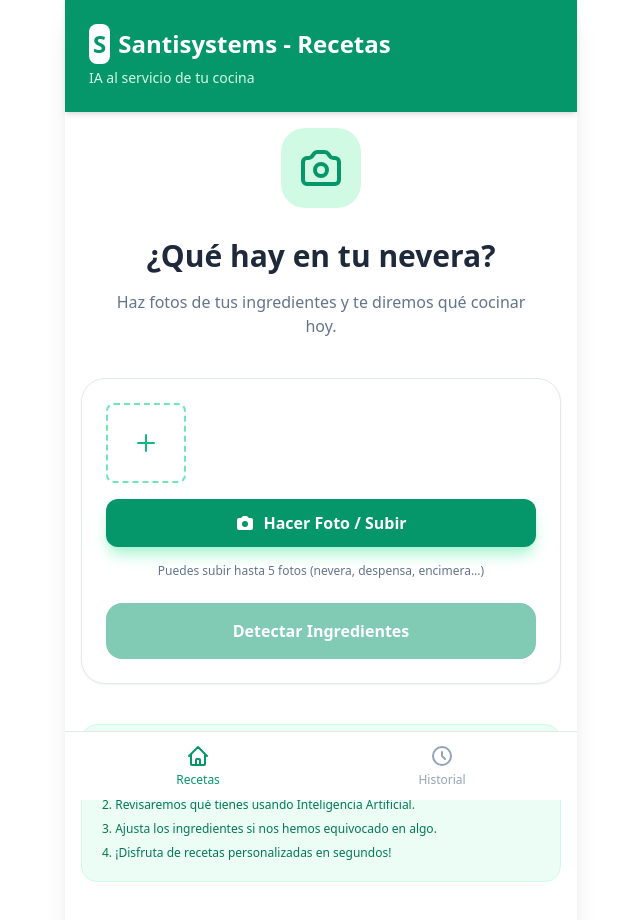
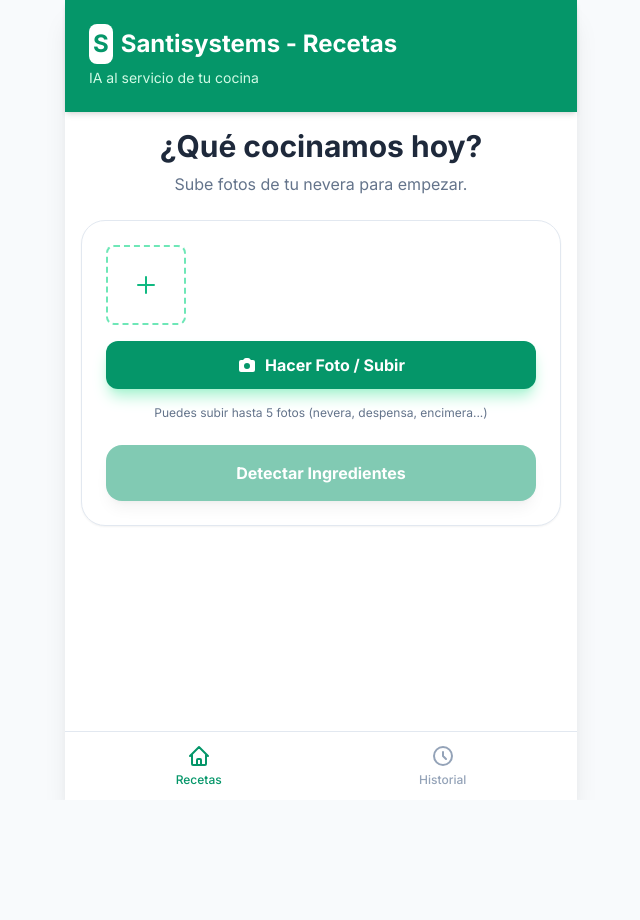
Before and after one commit to santibernabebb-gif/recetas, a React (Vite) app in the folder recetas/: page / in a window 1280 px wide. Shown: the top 920 px of the page, without its empty margins (319-959 px from the left). After the commit the page ends 800 px from the top, so only its background shows below. Built offline with nearby package versions, Linux system fonts and the light colour scheme.

Commit message:
Add files via upload

```diff
--- a/recetas/App.tsx
+++ b/recetas/App.tsx
@@ -27,7 +27,6 @@ const App: React.FC = () => {
   const [history, setHistory] = useState<HistoryItem[]>([]);
   const [error, setError] = useState<string | null>(null);
 
-  // Load history from localStorage
   useEffect(() => {
     const saved = localStorage.getItem('santisystems_history');
     if (saved) setHistory(JSON.parse(saved));
@@ -45,29 +44,21 @@ const App: React.FC = () => {
     localStorage.setItem('santisystems_history', JSON.stringify(updated));
   };
 
-  const removeHistoryItem = (id: string) => {
-    const updated = history.filter(item => item.id !== id);
-    setHistory(updated);
-    localStorage.setItem('santisystems_history', JSON.stringify(updated));
-  };
-
-  const clearHistory = () => {
-    setHistory([]);
-    localStorage.removeItem('santisystems_history');
-  };
-
   const handleAnalyze = async () => {
     if (images.length === 0) return;
     setLoading(true);
-    setLoadingMsg('Analizando fotos para detectar ingredientes...');
+    setLoadingMsg('Analizando fotos...');
     setError(null);
     try {
       const detected = await analyzeIngredients(images);
       setDetectedIngredients(detected);
       setEditingIngredients(true);
     } catch (err: any) {
+      if (err.message === "API_KEY_MISSING") {
+        setError("Falta configurar la clave API en Cloudflare/Entorno.");
+      } else {
         setError('Error al analizar imágenes. Por favor, intenta de nuevo.');
-      console.error(err);
+      }
     } finally {
       setLoading(false);
     }
@@ -76,7 +67,7 @@ const App: React.FC = () => {
   const handleGenerate = async () => {
     if (detectedIngredients.length === 0) return;
     setLoading(true);
-    setLoadingMsg('Creando recetas deliciosas para ti...');
+    setLoadingMsg('Creando recetas...');
     setError(null);
     try {
       const generated = await generateRecipes(detectedIngredients, preferences);
@@ -84,8 +75,7 @@ const App: React.FC = () => {
       saveToHistory(detectedIngredients, generated);
       setEditingIngredients(false);
     } catch (err: any) {
-      setError('Error al generar recetas. Intenta simplificar los filtros.');
-      console.error(err);
+      setError('Error al generar recetas. Intenta de nuevo.');
     } finally {
       setLoading(false);
     }
@@ -119,24 +109,17 @@ const App: React.FC = () => {
   return (
     <Layout activeTab={activeTab} setActiveTab={setActiveTab}>
       {activeTab === 'main' ? (
-        <div className="space-y-8 animate-in fade-in duration-500">
+        <div className="space-y-8 animate-in">
           {loading ? (
             <div className="flex flex-col items-center justify-center py-20 space-y-6">
-              <div className="relative">
-                <div className="w-20 h-20 border-4 border-emerald-100 border-t-emerald-600 rounded-full animate-spin"></div>
-                <div className="absolute inset-0 flex items-center justify-center">
-                  <svg xmlns="http://www.w3.org/2000/svg" className="h-8 w-8 text-emerald-600" fill="none" viewBox="0 0 24 24" stroke="currentColor">
-                    <path strokeLinecap="round" strokeLinejoin="round" strokeWidth={2} d="M12 6.253v13m0-13C10.832 5.477 9.246 5 7.5 5S4.168 5.477 3 6.253v13C4.168 18.477 5.754 18 7.5 18s3.332.477 4.5 1.253m0-13C13.168 5.477 14.754 5 16.5 5c1.747 0 3.332.477 4.5 1.253v13C19.832 18.477 18.247 18 16.5 18c-1.746 0-3.332.477-4.5 1.253" />
-                  </svg>
-                </div>
-              </div>
-              <p className="text-lg font-bold text-slate-700 animate-pulse text-center px-6">{loadingMsg}</p>
+              <div className="w-16 h-16 border-4 border-emerald-100 border-t-emerald-600 rounded-full animate-spin"></div>
+              <p className="text-lg font-bold text-slate-700 animate-pulse">{loadingMsg}</p>
             </div>
           ) : recipes.length > 0 ? (
             <div className="space-y-6">
               <div className="flex items-center justify-between">
                 <h2 className="text-2xl font-bold text-slate-800">Recetas Sugeridas</h2>
-                <button onClick={resetAll} className="text-emerald-600 font-bold text-sm bg-emerald-50 px-3 py-1.5 rounded-lg hover:bg-emerald-100 transition-colors">
+                <button onClick={resetAll} className="text-emerald-600 font-bold text-sm bg-emerald-50 px-3 py-1.5 rounded-lg">
                   Nueva búsqueda
                 </button>
               </div>
@@ -146,147 +129,84 @@ const App: React.FC = () => {
             </div>
           ) : editingIngredients ? (
             <div className="space-y-6">
-              <div className="flex items-center justify-between">
-                <h2 className="text-lg font-bold text-slate-800">Confirmar Ingredientes</h2>
-                <button onClick={resetAll} className="text-red-500 font-bold text-xs bg-red-50 px-2 py-1 rounded-md hover:bg-red-100 transition-colors">
-                  Cancelar / Nueva foto
-                </button>
-              </div>
-
               <div className="bg-white border border-slate-200 rounded-2xl p-5 shadow-sm space-y-4">
+                <h2 className="font-bold text-slate-800">Ingredientes detectados</h2>
                 <div className="flex flex-wrap gap-2">
                   {detectedIngredients.map((ing, idx) => (
-                    <span key={idx} className="bg-emerald-50 text-emerald-700 px-3 py-1.5 rounded-full text-sm font-medium flex items-center gap-2 border border-emerald-100">
+                    <span key={idx} className="bg-emerald-50 text-emerald-700 px-3 py-1 rounded-full text-sm font-medium flex items-center gap-2">
                       {ing}
-                      <button onClick={() => removeIngredient(idx)} className="hover:text-emerald-900 font-bold text-lg leading-none">×</button>
+                      <button onClick={() => removeIngredient(idx)} className="font-bold text-lg leading-none">×</button>
                     </span>
                   ))}
                 </div>
-
                 <div className="flex gap-2">
                   <input
                     type="text"
                     value={newIngredient}
                     onChange={(e) => setNewIngredient(e.target.value)}
-                    placeholder="Añadir manual..."
-                    className="flex-1 border border-slate-200 rounded-xl px-4 py-2 text-sm focus:ring-2 focus:ring-emerald-500 outline-none"
+                    placeholder="Añadir..."
+                    className="flex-1 border border-slate-200 rounded-xl px-4 py-2 text-sm outline-none focus:ring-2 focus:ring-emerald-500"
                     onKeyDown={(e) => e.key === 'Enter' && addIngredient()}
                   />
-                  <button onClick={addIngredient} className="bg-slate-100 text-slate-600 px-4 py-2 rounded-xl text-sm font-bold">Añadir</button>
+                  <button onClick={addIngredient} className="bg-slate-100 px-4 py-2 rounded-xl text-sm font-bold">Añadir</button>
                 </div>
               </div>
 
               <div className="bg-white border border-slate-200 rounded-2xl p-5 shadow-sm space-y-4">
-                <h2 className="text-lg font-bold text-slate-800">Preferencias</h2>
-
+                <h2 className="font-bold text-slate-800">Preferencias</h2>
                 <div className="grid grid-cols-2 gap-3">
-                  {[
-                    { id: 'quick', label: 'Rápidas' },
-                    { id: 'healthy', label: 'Saludables' },
-                    { id: 'noOven', label: 'Sin Horno' },
-                    { id: 'vegetarian', label: 'Vegetariano' }
-                  ].map(p => (
-                    <label key={p.id} className="flex items-center gap-2 p-3 border rounded-xl cursor-pointer select-none active:bg-slate-50 transition-colors">
-                      <input
-                        type="checkbox"
-                        checked={(preferences as any)[p.id]}
-                        onChange={(e) => setPreferences({ ...preferences, [p.id]: e.target.checked })}
-                        className="w-5 h-5 accent-emerald-600"
-                      />
-                      <span className="text-sm font-medium text-slate-700">{p.label}</span>
+                  <label className="flex items-center gap-2 p-3 border rounded-xl cursor-pointer">
+                    <input type="checkbox" checked={preferences.vegetarian} onChange={(e) => setPreferences({ ...preferences, vegetarian: e.target.checked })} className="w-5 h-5 accent-emerald-600"/>
+                    <span className="text-sm">Vegetariano</span>
                   </label>
-                  ))}
+                  <div className="flex flex-col gap-1 p-3 border rounded-xl">
+                    <span className="text-xs text-slate-500">Personas: {preferences.servings}</span>
+                    <input type="range" min="1" max="6" value={preferences.servings} onChange={(e) => setPreferences({ ...preferences, servings: parseInt(e.target.value) })} className="w-full accent-emerald-600"/>
                   </div>
-
-                <div className="space-y-2">
-                  <label className="text-sm font-bold text-slate-700 flex justify-between">
-                    Comensales: <span>{preferences.servings}</span>
-                  </label>
-                  <input
-                    type="range" min="1" max="6" value={preferences.servings}
-                    onChange={(e) => setPreferences({ ...preferences, servings: parseInt(e.target.value) })}
-                    className="w-full h-2 bg-slate-200 rounded-lg appearance-none cursor-pointer accent-emerald-600"
-                  />
                 </div>
-
-                <div className="space-y-2">
-                  <label className="text-sm font-bold text-slate-700">Alergias o exclusiones:</label>
                 <input
                   type="text"
                   value={preferences.allergies}
                   onChange={(e) => setPreferences({ ...preferences, allergies: e.target.value })}
-                    placeholder="Ej: sin gluten, sin lactosa..."
-                    className="w-full border border-slate-200 rounded-xl px-4 py-3 text-sm focus:ring-2 focus:ring-emerald-500 outline-none"
+                  placeholder="Alergias (ej: gluten, lactosa...)"
+                  className="w-full border border-slate-200 rounded-xl px-4 py-2 text-sm outline-none"
                 />
               </div>
-              </div>
 
-              <button
-                onClick={handleGenerate}
-                disabled={detectedIngredients.length === 0}
-                className="w-full bg-emerald-600 text-white p-4 rounded-2xl font-bold shadow-lg shadow-emerald-200 active:scale-[0.98] transition-all disabled:opacity-50"
-              >
+              <button onClick={handleGenerate} className="w-full bg-emerald-600 text-white p-4 rounded-2xl font-bold shadow-lg active:scale-95 transition-all">
                 Generar Recetas
               </button>
             </div>
           ) : (
-            <div className="space-y-10">
-              <div className="text-center space-y-4">
-                <div className="inline-block p-4 bg-emerald-100 rounded-3xl text-emerald-600 mb-2">
-                  <svg xmlns="http://www.w3.org/2000/svg" className="h-12 w-12" fill="none" viewBox="0 0 24 24" stroke="currentColor">
-                    <path strokeLinecap="round" strokeLinejoin="round" strokeWidth={2} d="M3 9a2 2 0 012-2h.93a2 2 0 001.664-.89l.812-1.22A2 2 0 0110.07 4h3.86a2 2 0 011.664.89l.812 1.22A2 2 0 0018.07 7H19a2 2 0 012 2v9a2 2 0 01-2 2H5a2 2 0 01-2-2V9z" />
-                    <path strokeLinecap="round" strokeLinejoin="round" strokeWidth={2} d="M15 13a3 3 0 11-6 0 3 3 0 016 0z" />
-                  </svg>
+            <div className="space-y-6">
+              <div className="text-center space-y-2">
+                <h2 className="text-3xl font-extrabold text-slate-800">¿Qué cocinamos hoy?</h2>
+                <p className="text-slate-500">Sube fotos de tu nevera para empezar.</p>
               </div>
-                <h2 className="text-3xl font-extrabold text-slate-800">¿Qué hay en tu nevera?</h2>
-                <p className="text-slate-500 px-6">Haz fotos de tus ingredientes y te diremos qué cocinar hoy.</p>
-              </div>
-
               <div className="bg-white border border-slate-200 rounded-3xl p-6 shadow-sm">
                 <ImagePicker images={images} setImages={setImages} />
-
-                <button
-                  onClick={handleAnalyze}
-                  disabled={images.length === 0}
-                  className="w-full mt-6 bg-emerald-600 text-white p-4 rounded-2xl font-bold shadow-lg shadow-emerald-200 active:scale-[0.98] transition-all disabled:opacity-50 disabled:shadow-none"
-                >
+                <button onClick={handleAnalyze} disabled={images.length === 0} className="w-full mt-6 bg-emerald-600 text-white p-4 rounded-2xl font-bold shadow-lg disabled:opacity-50 transition-all">
                   Detectar Ingredientes
                 </button>
-              </div>
-
-              <div className="bg-emerald-50 rounded-2xl p-5 border border-emerald-100">
-                <h3 className="font-bold text-emerald-800 text-sm mb-2 flex items-center gap-2">
-                  <svg xmlns="http://www.w3.org/2000/svg" className="h-4 w-4" viewBox="0 0 20 20" fill="currentColor">
-                    <path fillRule="evenodd" d="M18 10a8 8 0 11-16 0 8 8 0 0116 0zm-7-4a1 1 0 11-2 0 1 1 0 012 0zM9 9a1 1 0 000 2v3a1 1 0 001 1h1a1 1 0 100-2v-3a1 1 0 00-1-1H9z" clipRule="evenodd" />
-                  </svg>
-                  Cómo funciona:
-                </h3>
-                <ol className="text-xs text-emerald-700 space-y-2 list-decimal list-inside">
-                  <li>Haz una foto clara de tu nevera abierta o ingredientes en la mesa.</li>
-                  <li>Revisaremos qué tienes usando Inteligencia Artificial.</li>
-                  <li>Ajusta los ingredientes si nos hemos equivocado en algo.</li>
-                  <li>¡Disfruta de recetas personalizadas en segundos!</li>
-                </ol>
               </div>
             </div>
           )}
 
           {error && (
-            <div className="bg-red-50 border border-red-100 p-4 rounded-2xl text-red-600 text-sm font-medium flex gap-3 animate-bounce">
-              <svg xmlns="http://www.w3.org/2000/svg" className="h-5 w-5 flex-shrink-0" viewBox="0 0 20 20" fill="currentColor">
-                <path fillRule="evenodd" d="M10 18a8 8 0 100-16 8 8 0 000 16zM8.707 7.293a1 1 0 00-1.414 1.414L8.586 10l-1.293 1.293a1 1 0 101.414 1.414L10 11.414l1.293 1.293a1 1 0 001.414-1.414L11.414 10l1.293-1.293a1 1 0 00-1.414-1.414L10 8.586 8.707 7.293z" clipRule="evenodd" />
+            <div className="bg-red-50 border border-red-100 p-4 rounded-2xl text-red-600 text-sm font-medium flex items-start gap-3">
+              <svg xmlns="http://www.w3.org/2000/svg" className="h-5 w-5 mt-0.5" viewBox="0 0 20 20" fill="currentColor">
+                <path fillRule="evenodd" d="M18 10a8 8 0 11-16 0 8 8 0 0116 0zm-7 4a1 1 0 11-2 0 1 1 0 012 0zm-1-9a1 1 0 00-1 1v4a1 1 0 102 0V6a1 1 0 00-1-1z" clipRule="evenodd" />
               </svg>
-              {error}
+              <div>
+                <p className="font-bold">¡Uy! Algo salió mal</p>
+                <p>{error}</p>
+                {error.includes("API_KEY") && <p className="mt-2 text-xs opacity-80">Recuerda configurar la variable API_KEY en el panel de Cloudflare Pages.</p>}
+              </div>
             </div>
           )}
         </div>
       ) : (
-        <HistoryView
-          history={history}
-          onSelect={loadFromHistory}
-          onClear={clearHistory}
-          onDeleteItem={removeHistoryItem}
-        />
+        <HistoryView history={history} onSelect={loadFromHistory} onClear={() => {setHistory([]); localStorage.removeItem('santisystems_history');}} onDeleteItem={(id) => {const u = history.filter(i => i.id !== id); setHistory(u); localStorage.setItem('santisystems_history', JSON.stringify(u));}} />
       )}
     </Layout>
   );
--- a/recetas/index.html
+++ b/recetas/index.html
@@ -7,7 +7,33 @@
     <title>Santisystems - Recetas</title>
     <script src="https://cdn.tailwindcss.com"></script>
     <link href="https://fonts.googleapis.com/css2?family=Inter:wght@400;500;600;700&display=swap" rel="stylesheet">
-    <link rel="stylesheet" href="index.css">
+    <style>
+        body {
+            font-family: 'Inter', sans-serif;
+            background-color: #f8fafc;
+            margin: 0;
+            -webkit-font-smoothing: antialiased;
+            -moz-osx-font-smoothing: grayscale;
+        }
+        .animate-in {
+            animation: fadeIn 0.5s ease-out forwards;
+        }
+        @keyframes fadeIn {
+            from { opacity: 0; }
+            to { opacity: 1; }
+        }
+        /* Estilos para el scroll */
+        ::-webkit-scrollbar {
+            width: 6px;
+        }
+        ::-webkit-scrollbar-track {
+            background: #f1f1f1;
+        }
+        ::-webkit-scrollbar-thumb {
+            background: #10b981;
+            border-radius: 10px;
+        }
+    </style>
     <script type="importmap">
 {
   "imports": {
```
Also changed, not shown: recetas/services/geminiService.ts (+26 -23 lines). Lines whose indentation alone changed are shown as unchanged.
